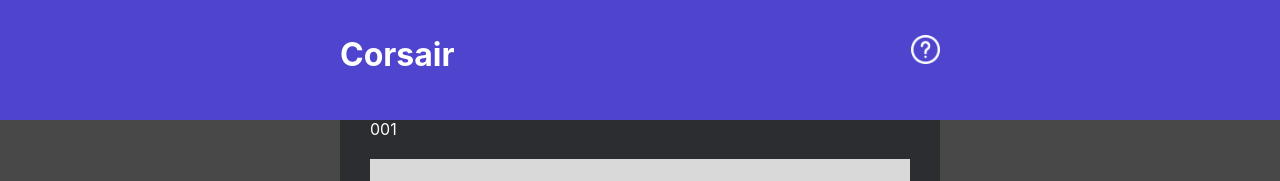
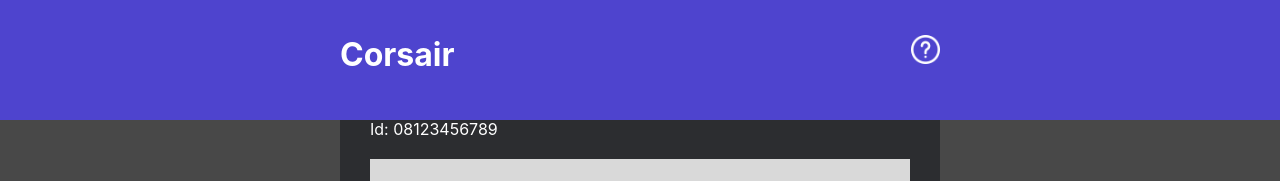
Before and after one commit to GungdeAngga/react-ta, a React (Create React App) app: page /AccountPage in a window 1280 px wide. Shown: the top 181 px of the page. Built offline with nearby package versions, Linux system fonts and the light colour scheme.

Commit message:
minor change in id acc and register

```diff
--- a/src/components/AccountWeb.js
+++ b/src/components/AccountWeb.js
@@ -35,17 +35,14 @@
     borderRadius: "5px",
     cursor: "pointer",
   },
-  accID: {
-    marginLeft: "360px",
-  },
 }
 
 export default function AccountWeb() {
   return (
     <div style={style.AccountWeb}>
       <div style={style.Content}>
-        <span style={style.text}>Shadov</span>
-        <span style={style.accID}>Id: 001</span><br/><br />
+        <span style={style.text}>Shadov</span><br/>
+        <span>Id: 08123456789</span><br/><br />
 
         {/* diatas pake sesuai nama pengguna dan id pengguna untuk di add */}
 
--- a/src/components/RegisterWeb.js
+++ b/src/components/RegisterWeb.js
@@ -1,5 +1,6 @@
 import React, { useState } from 'react'
 import { Link } from 'react-router-dom'
+import "../App.css"
 
 const style = {
   MainContent: {
@@ -60,6 +61,7 @@
   const [username, setUsername] = useState("")
   const [email, setEmail] = useState("")
   const [password, setPassword] = useState("")
+  const [phone, setPhone] = useState("")
 
   const [show, setShow] = useState(false);
 
@@ -73,6 +75,7 @@
 
         <input style={style.input} placeholder="username" value={username} name="username" onChange={(e) => setUsername(e.target.value)} />
         <input style={style.input} placeholder="email" value={email} name="email" onChange={(e) => setEmail(e.target.value)} />
+        <input type="number" style={style.input} placeholder="phone" value={phone} name="phone" onChange={(e) => setPhone(e.target.value)} />
         <div style={style.pass}>
         <input style={style.input} type={show? 'text': 'password'} placeholder="password" value={password} name="password" onChange={(e) => setPassword(e.target.value)} />
         <div onClick={handleShowPassword} style={style.icon}>
```
